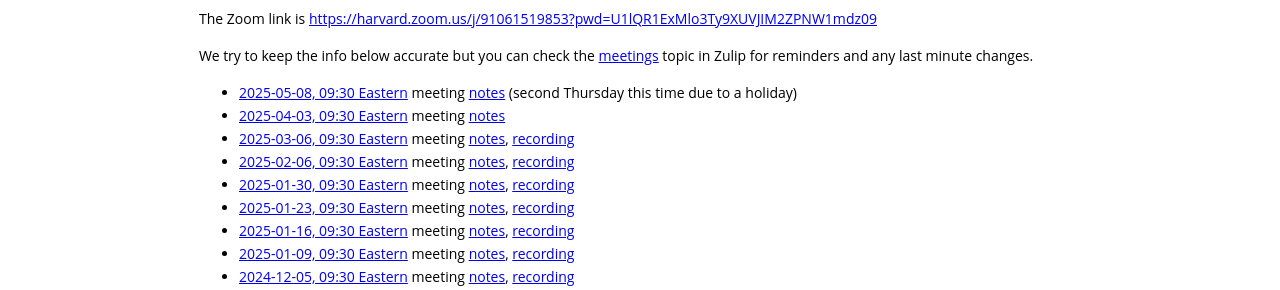
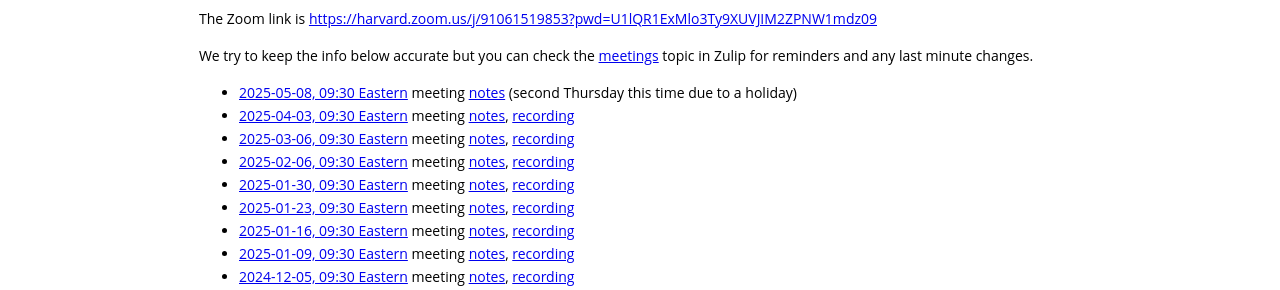
Before and after one commit to gdcc/ct.gdcc.io, a Jekyll site: the page built from index.md, in a window 1280 px wide and 900 px high, scrolled down 790 px. Shown: the part 154-444 px from the top of the window. Built offline with Jekyll 4.4.1, drawn with Linux system fonts in a browser that asks for light colours; our own code applies the rules of GitHub Pages for plain Markdown files.

Commit message:
add recording

```diff
--- a/index.md
+++ b/index.md
@@ -25,7 +25,7 @@ The Zoom link is <https://harvard.zoom.us/j/91061519853?pwd=U1lQR1ExMlo3Ty9XUVJI
 We try to keep the info below accurate but you can check the [meetings](https://dataverse.zulipchat.com/#narrow/channel/375812-containers/topic/meetings) topic in Zulip for reminders and any last minute changes.
 
 - [2025-05-08, 09:30 Eastern](https://time.is/compare/0930_08_May_2025_in_Boston) meeting [notes](https://docs.google.com/document/d/1-sq4fMJZ_f9sOQrhDdNF5FTJ5c212BBaUoF8foh4B20/edit?usp=sharing) (second Thursday this time due to a holiday)
-- [2025-04-03, 09:30 Eastern](https://time.is/compare/0930_04_Apr_2025_in_Boston) meeting [notes](https://docs.google.com/document/d/1eg_XzwSsSDRNj_T-Myc7D6xOwyXZOnIwQwrpAmGvrpE/edit?usp=sharing)
+- [2025-04-03, 09:30 Eastern](https://time.is/compare/0930_04_Apr_2025_in_Boston) meeting [notes](https://docs.google.com/document/d/1eg_XzwSsSDRNj_T-Myc7D6xOwyXZOnIwQwrpAmGvrpE/edit?usp=sharing), [recording](https://harvard.zoom.us/rec/share/4l5oA1ELzDwrDo2mj2ZUPUIhup0tb0mCxEcz23S_SEmOOpMEyj2uVNeFGnkxRbH1.Aqymbs34Mx0ogS-j)
 - [2025-03-06, 09:30 Eastern](https://time.is/compare/0930_06_Mar_2025_in_Boston) meeting [notes](https://docs.google.com/document/d/1D0wVno-7tZhmMrNDYNVvwgjtp4DR7p6JCp8yKuyzoJw/edit?usp=sharing), [recording](https://harvard.zoom.us/rec/share/pE2FY-Su_JiQfgWX20SZZkhVVg4VXOCUKAhMkmBJyEnoU-KlxF5lHo66vxBoQrAc.d4OtRLin4BGYC0NH)
 - [2025-02-06, 09:30 Eastern](https://time.is/compare/0930_06_Feb_2025_in_Boston) meeting [notes](https://docs.google.com/document/d/1gNrx8AKjZxrPLIwFV-8ue9_XstPWxsU76pWRg67KVbc/edit?usp=sharing), [recording](https://harvard.zoom.us/rec/share/6Hr4lsFVKtuddTgwwK_03fLrSGz-vLGuF8lDAN1gWvTMVBwF-LCxJqGcJ-kFHyB7.890LtQasKQMw2Myr)
 - [2025-01-30, 09:30 Eastern](https://time.is/compare/0930_30_Jan_2025_in_Boston) meeting [notes](https://docs.google.com/document/d/1iNbb6SVCBKOQGmDaRmTyX2hwInKQGWJxHpDpV9MP2rI/edit?usp=sharing), [recording](https://harvard.zoom.us/rec/share/eG-j-ptXsmTsY3LKucSNBXIMu_zK9zFY5U14z_C-chl9fDEdudElIV1Id50D11Hg.CJRt8PV7mFgZwv_L)
```
